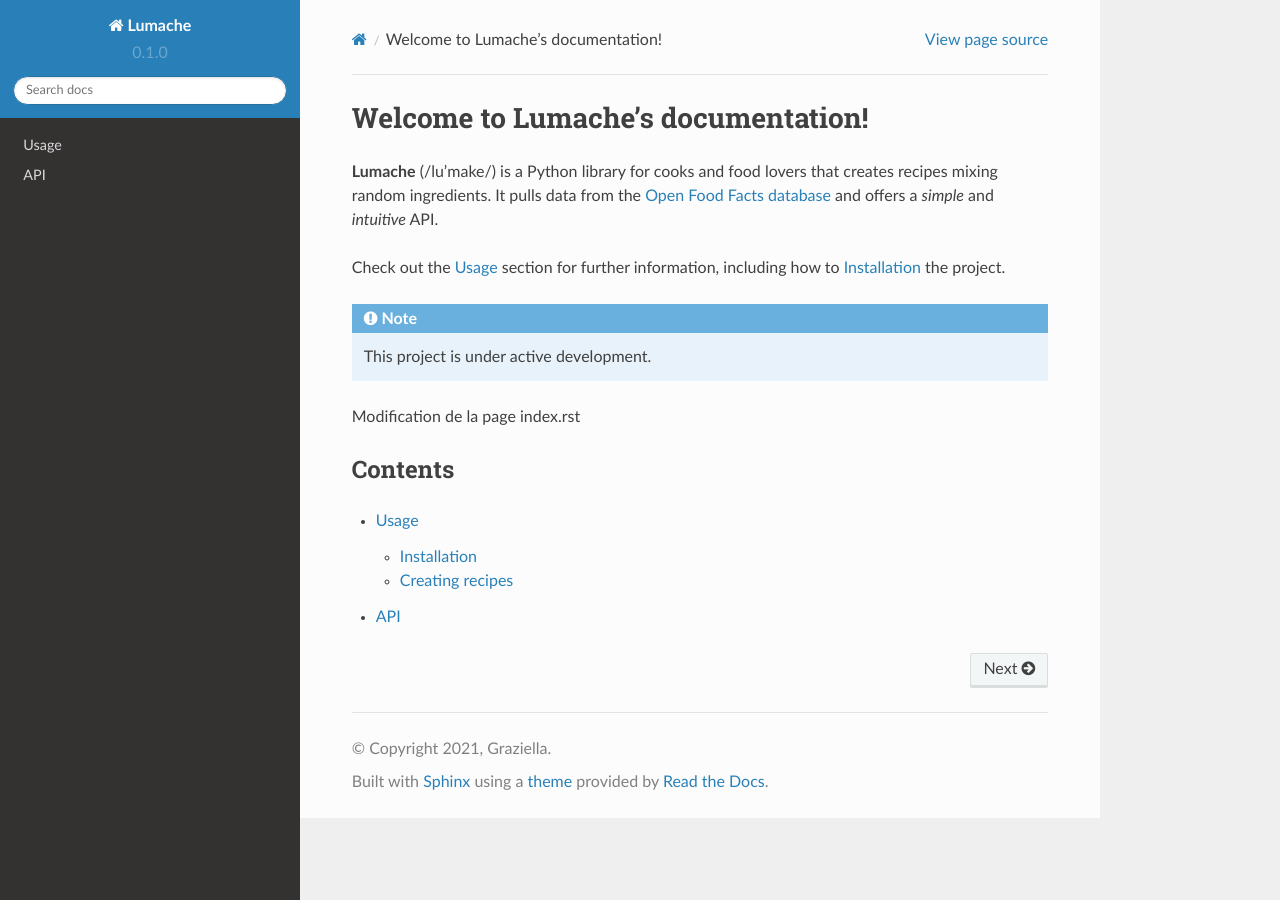
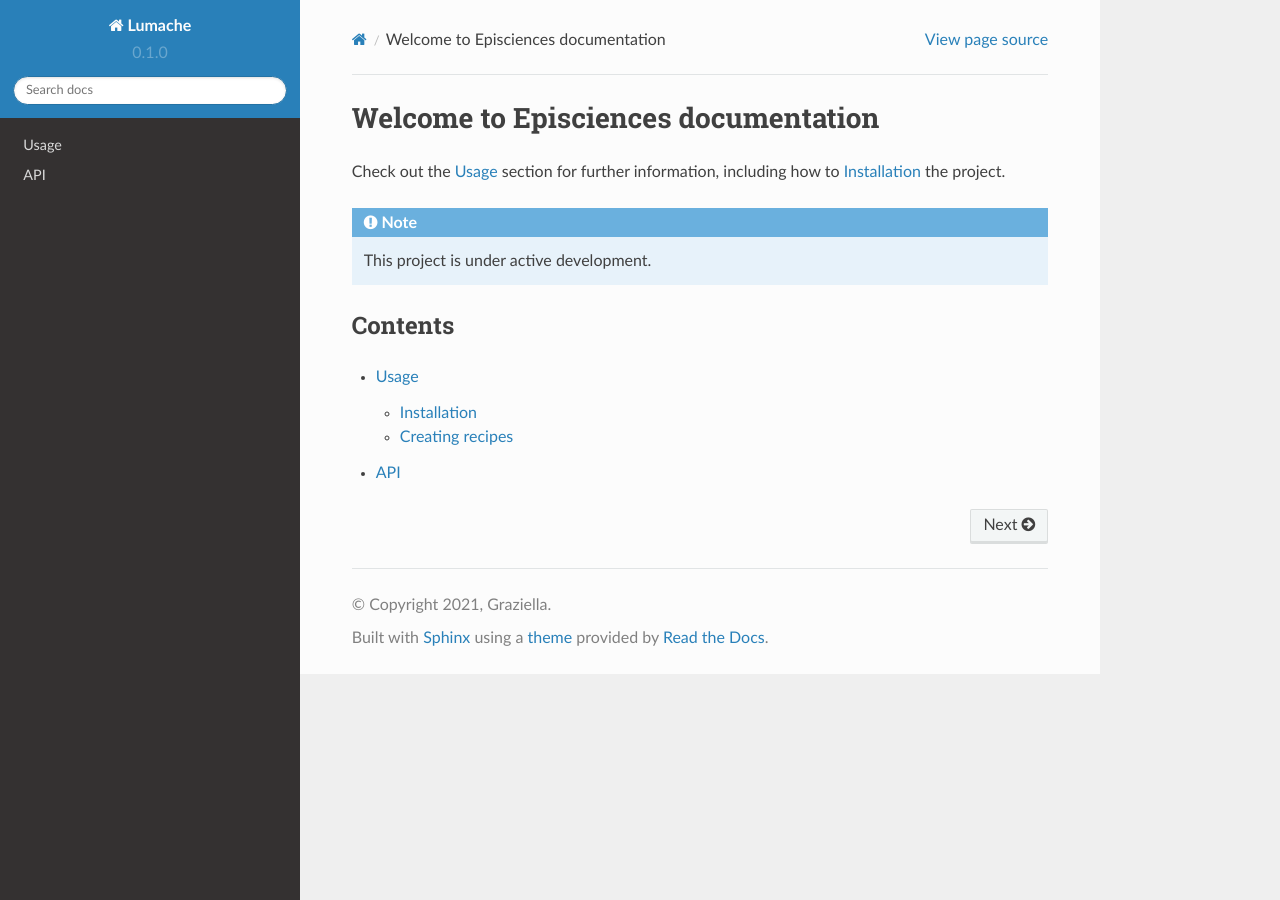
Before and after one commit to CCSDForge/episciences-documentation, a Sphinx documentation site: the page built from docs/source/index.rst, in a window 1280 px wide. Built offline with Sphinx 7.4.7 and the Read the Docs theme 2.0.0, drawn with Linux system fonts in a browser that asks for light colours.

Commit message:
testing autobuild on RTD

```diff
--- a/docs/source/index.rst
+++ b/docs/source/index.rst
@@ -1,10 +1,5 @@
-Welcome to Lumache's documentation!
+Welcome to Episciences documentation
 ===================================
-
-**Lumache** (/lu'make/) is a Python library for cooks and food lovers
-that creates recipes mixing random ingredients.
-It pulls data from the `Open Food Facts database <https://world.openfoodfacts.org/>`_
-and offers a *simple* and *intuitive* API.
 
 Check out the :doc:`usage` section for further information, including
 how to :ref:`installation` the project.
@@ -12,7 +7,7 @@
 .. note::
 
    This project is under active development.
-Modification de la page index.rst
+
 
 Contents
 --------
```
